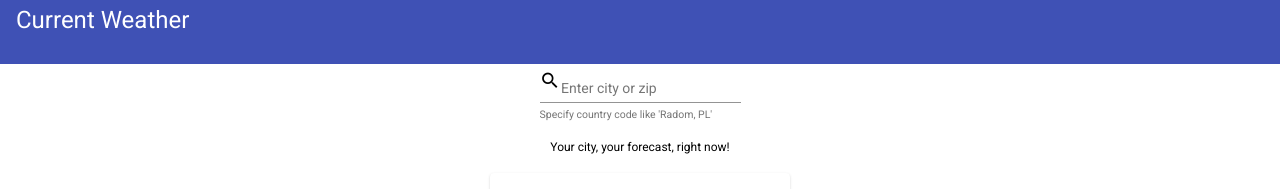
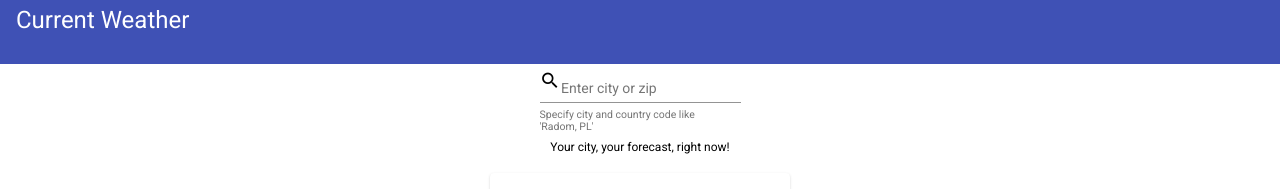
Before and after one commit to biellukasz/weatherapp, an Angular app: page / in a window 1280 px wide. Shown: the top 189 px of the page. Built offline with nearby package versions, Linux system fonts and the light colour scheme; no server answers.

Commit message:
changed text in city search

```diff
--- a/src/app/city-search/city-search.component.html
+++ b/src/app/city-search/city-search.component.html
@@ -1,6 +1,6 @@
 <form>
   <mat-form-field>
-    <mat-hint>Specify country code like 'Radom, PL'</mat-hint>
+    <mat-hint>Specify city and country code like 'Radom, PL'</mat-hint>
     <mat-icon matPrefix>search</mat-icon>
     <input matInput placeholder="Enter city or zip" aria-label="City or Zip" [formControl]="search">
     <mat-error *ngIf="search.invalid">
```
